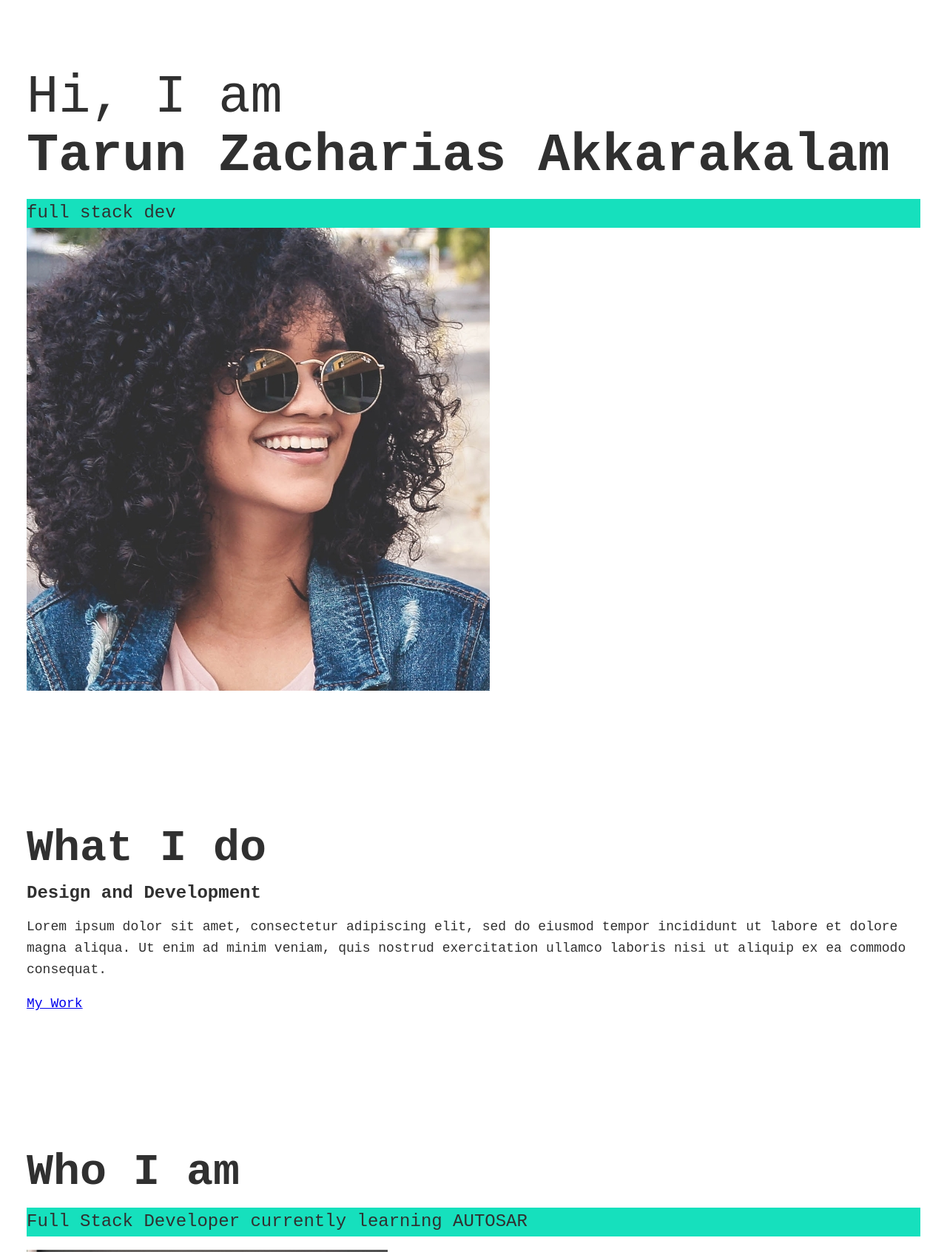
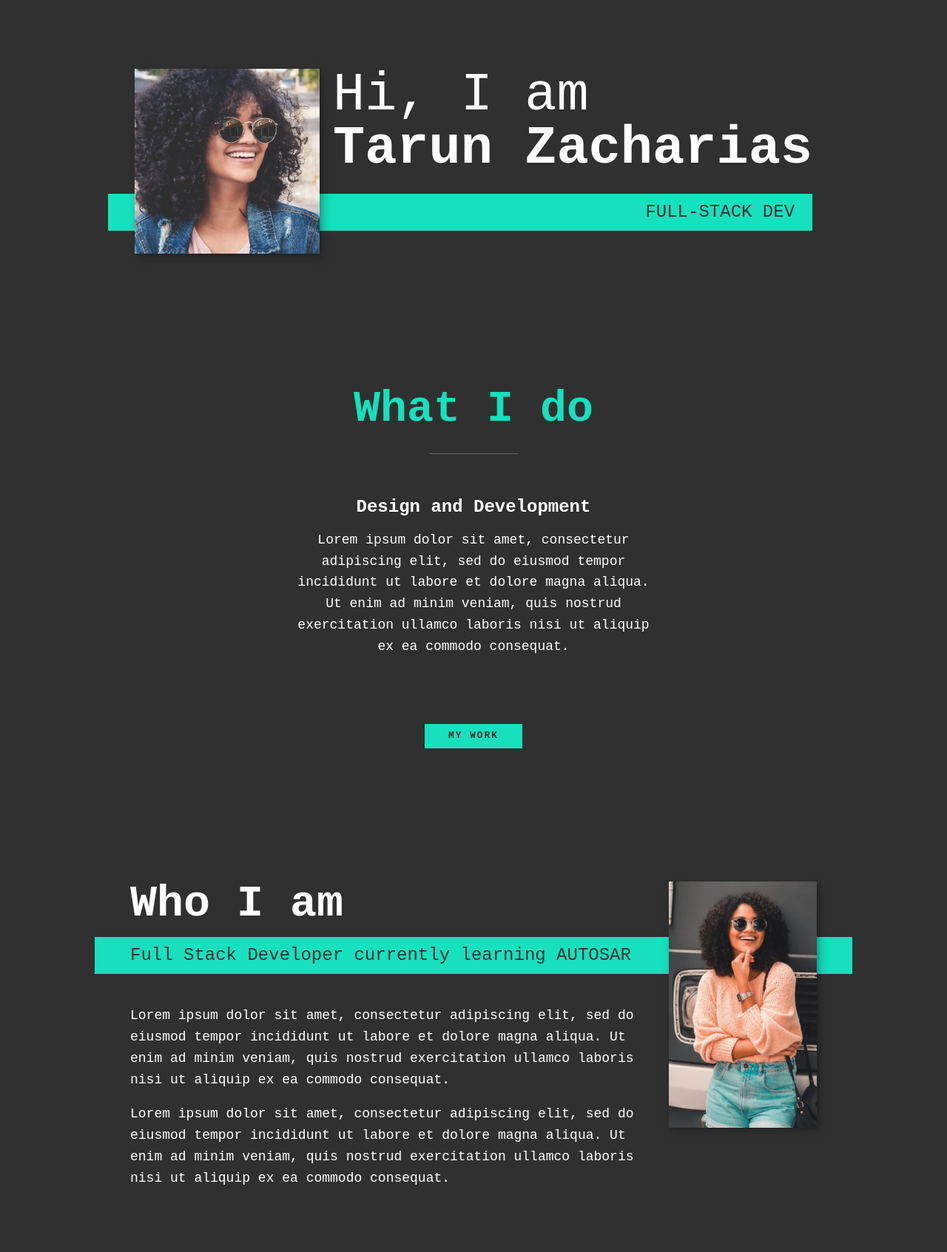
Before and after one commit to TarunZach/portfolio, a website built with Vite: page index.html in a window 1280 px wide. Shown: the part 77-1770 px from the top of the page at 74% size. Built offline with nearby package versions, Linux system fonts and the light colour scheme; a web font is replaced by a local one.

Commit message:
ui:theme change

```diff
--- a/css/style.css
+++ b/css/style.css
@@ -4,7 +4,8 @@
   box-sizing: border-box;
 }
 
-/* custom properties */
+/* Custom Properties, update these for your own design */
+
 :root {
   --ff-primary: "iA Writer Mono", monospace;
 
@@ -19,6 +20,9 @@
   --fs-h2: 2.25rem;
   --fs-h3: 1.25rem;
   --fs-body: 1rem;
+
+  --bs: 0.25em 0.25em 0.75em rgba(0, 0, 0, 0.25),
+    0.125em 0.125em 0.25em rgba(0, 0, 0, 0.15);
 }
 
 @media (min-width: 800px) {
@@ -30,14 +34,15 @@
   }
 }
 
-/* General Styles */
+/* General styles */
+
 body {
+  background: var(--clr-dark);
+  color: var(--clr-light);
+  margin: 0;
   font-family: var(--ff-primary);
   font-size: var(--fs-body);
   line-height: 1.6;
-  background: var(--clr-light);
-  color: var(--clr-dark);
-  margin: 0;
 }
 
 section {
@@ -49,15 +54,41 @@ img {
   max-width: 100%;
 }
 
-/* Typography */
 strong {
   font-weight: var(--fw-bold);
 }
 
+:focus {
+  outline: 3px solid var(--clr-accent);
+  outline-offset: 3px;
+}
+
+/* Buttons */
+
+.btn {
+  display: inline-block;
+  padding: 0.5em 2.5em;
+  background: var(--clr-accent);
+  color: var(--clr-dark);
+  text-decoration: none;
+  cursor: pointer;
+  font-size: 0.8rem;
+  text-transform: uppercase;
+  letter-spacing: 2px;
+  font-weight: var(--fw-bold);
+  transition: transform 200ms ease-in-out;
+}
+
+.btn:hover {
+  transform: scale(1.1);
+}
+
+/* Typography */
+
 h1,
 h2,
 h3 {
-  line-height: 1.1;
+  line-height: 1;
   margin: 0;
 }
 
@@ -91,7 +122,10 @@ h3 {
 .section__subtitle--intro,
 .section__subtitle--about {
   background: var(--clr-accent);
+  padding: 0.25em 1em;
+  color: var(--clr-dark);
   font-family: var(--ff-secondary);
+  margin-bottom: 1em;
 }
 
 /* header */
@@ -100,8 +134,132 @@ nav {
   display: none;
 }
 
-/* Intro section */
+/*  Intro section  */
 
 .intro {
   position: relative;
 }
+
+.intro__img {
+  box-shadow: var(--bs);
+}
+
+.section__subtitle--intro {
+  display: inline-block;
+}
+
+@media (min-width: 600px) {
+  .intro {
+    display: grid;
+    width: min-content;
+    margin: 0 auto;
+    grid-column-gap: 1em;
+    grid-template-areas:
+      "img title"
+      "img subtitle";
+    grid-template-columns: min-content max-content;
+  }
+
+  .intro__img {
+    grid-area: img;
+    min-width: 250px;
+    position: relative;
+    z-index: 2;
+  }
+
+  .section__subtitle--intro {
+    align-self: start;
+    grid-column: -1 / 1;
+    grid-row: 2;
+    text-align: right;
+    position: relative;
+    left: -1.5em;
+    width: calc(100% + 1.5em);
+  }
+}
+
+/* Services section */
+
+.my-services {
+  text-align: center;
+}
+
+.section__title--services {
+  color: var(--clr-accent);
+  position: relative;
+}
+
+.section__title--services::after {
+  content: "";
+  display: block;
+  width: 2em;
+  height: 1px;
+  margin: 0.5em auto 1em;
+  background: var(--clr-light);
+  opacity: 0.25;
+}
+
+.services {
+  margin-bottom: 4em;
+}
+
+.service {
+  max-width: 500px;
+  margin: 0 auto;
+}
+
+@media (min-width: 800px) {
+  .services {
+    display: flex;
+    max-width: 1000px;
+    margin-left: auto;
+    margin-right: auto;
+  }
+
+  .service + .service {
+    margin-left: 2em;
+  }
+}
+
+/* About section */
+
+.about-me {
+  max-width: 1000px;
+  margin: 0 auto;
+}
+
+.about-me__img {
+  box-shadow: var(--bs);
+}
+
+@media (min-width: 600px) {
+  .about-me {
+    display: grid;
+    grid-template-columns: 1fr 200px;
+    grid-template-areas:
+      "title img"
+      "subtitle img"
+      "text img";
+    grid-column-gap: 2em;
+  }
+
+  .section__title--about {
+    grid-area: title;
+  }
+
+  .section__subtitle--about {
+    grid-column: 1/-1;
+    grid-row: 2;
+    position: relative;
+    left: -2em;
+    width: calc(100% + 4em);
+    padding-left: 2em;
+    padding-right: calc(200px + 4em);
+  }
+
+  .about-me__img {
+    grid-area: img;
+    position: relative;
+    z-index: 2;
+  }
+}
--- a/index.html
+++ b/index.html
@@ -44,10 +44,10 @@
   <!-- Introduction -->
   <section class="intro" id="home">
     <h1 class="section__title section__title--intro">
-      Hi, I am <strong>Tarun Zacharias Akkarakalam</strong>
+      Hi, I am <strong>Tarun Zacharias</strong>
     </h1>
-    <p class="section__subtitle section__subtitle--intro">full stack dev</p>
-    <img src="img/dev-jane-01.jpg" alt="Picture of me smiling">
+    <p class="section__subtitle section__subtitle--intro">FULL-STACK DEV</p>
+    <img src="img/dev-jane-01.jpg" alt="Picture of me smiling" class="intro__img">
   </section>
 
   <!-- Services -->
@@ -75,10 +75,19 @@
     <p class="section__subtitle section__subtitle--about">Full Stack Developer currently learning AUTOSAR</p>
 
     <div class="about-me__body">
-      <p></p>
+      <p>Lorem ipsum dolor sit amet, consectetur adipiscing elit, sed do eiusmod tempor incididunt ut labore et dolore
+        magna
+        aliqua. Ut enim ad minim veniam, quis nostrud exercitation ullamco laboris nisi ut aliquip ex ea commodo
+        consequat.
+      </p>
+      <p>Lorem ipsum dolor sit amet, consectetur adipiscing elit, sed do eiusmod tempor incididunt ut labore et dolore
+        magna
+        aliqua. Ut enim ad minim veniam, quis nostrud exercitation ullamco laboris nisi ut aliquip ex ea commodo
+        consequat.
+      </p>
     </div>
 
-    <img src="img/dev-jane-02.jpg" alt="A Casual Picture of Me">
+    <img src="img/dev-jane-02.jpg" alt="A Casual Picture of Me" class="about-me__img">
   </section>
 
   <!-- My Work -->
```
